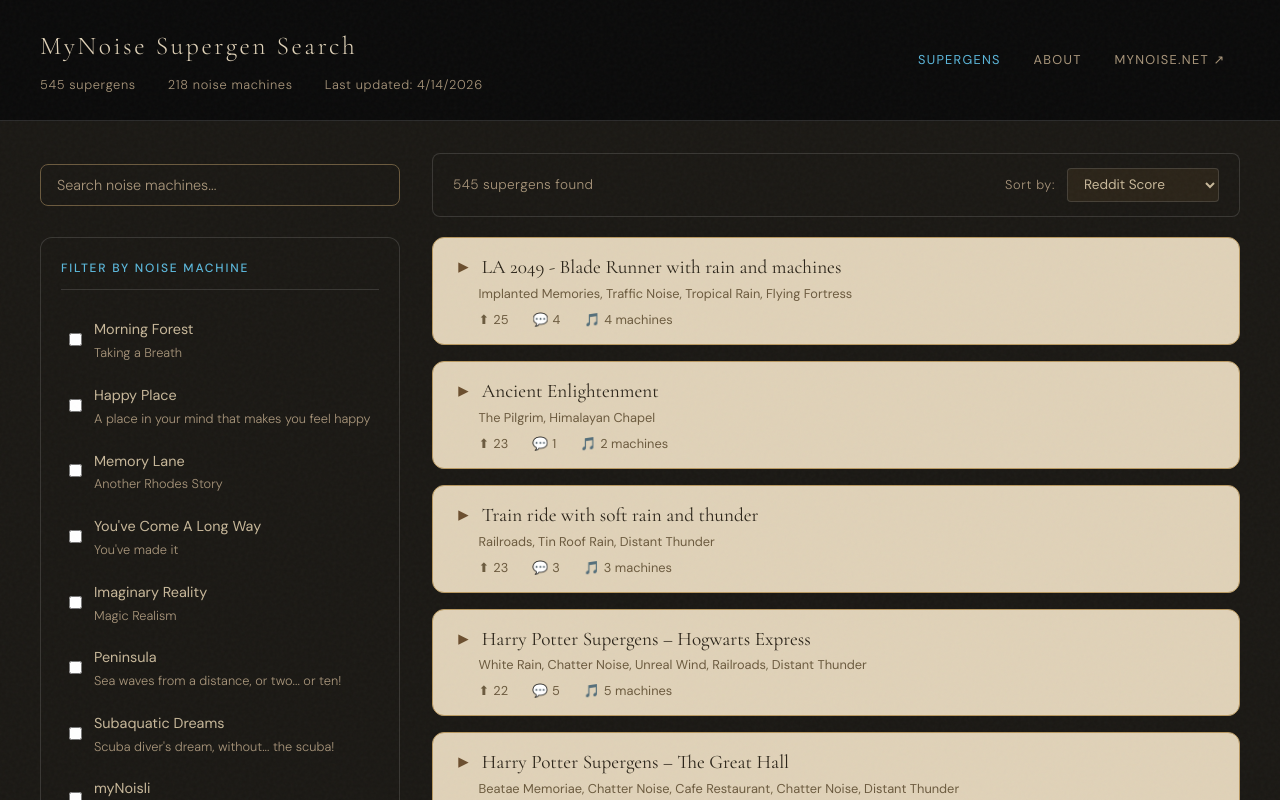
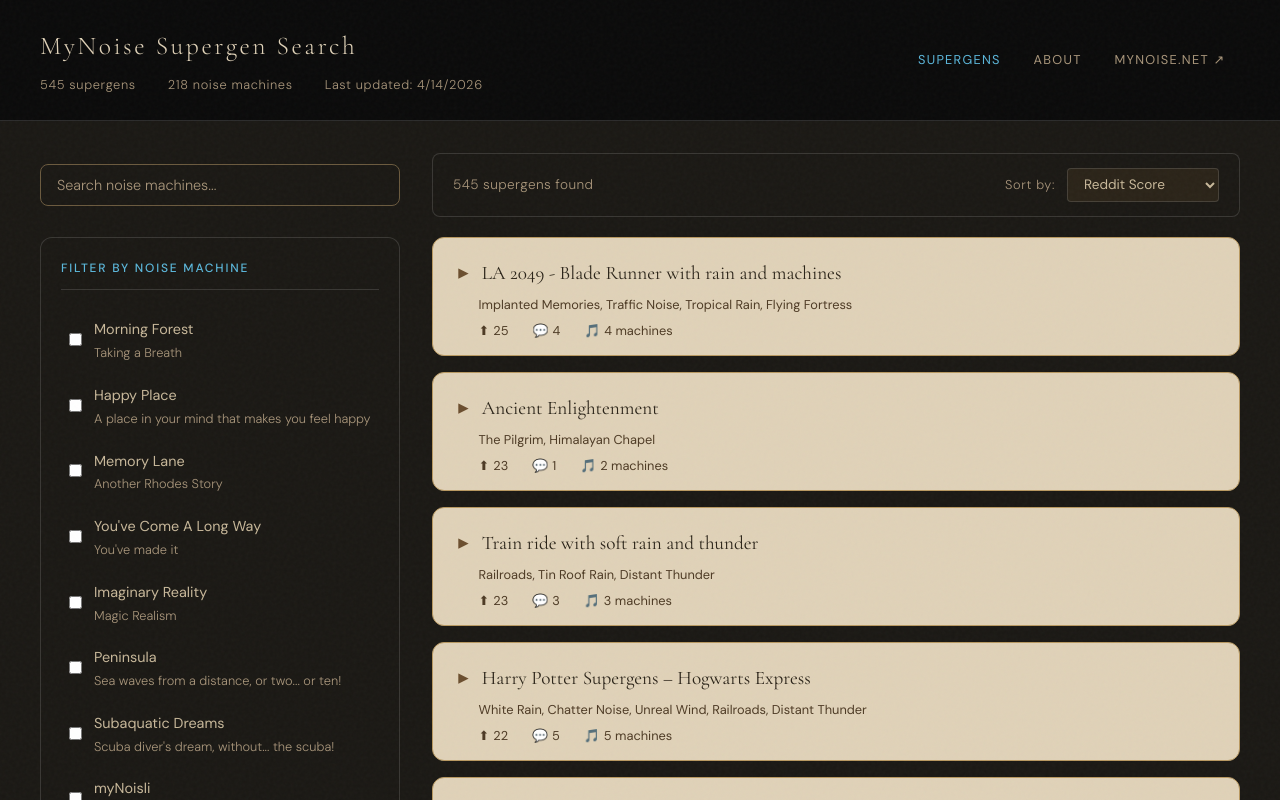
Before and after one commit to paranoidplastictree/supergens-webapp, a React (Vite) app: page / in a window 1280 px wide. Shown: the top 800 px of the page. Built offline with nearby package versions, Linux system fonts and the light colour scheme.

Commit message:
fix accessibility issues

```diff
--- a/index.html
+++ b/index.html
@@ -4,6 +4,7 @@
     <meta charset="UTF-8">
     <meta name="viewport" content="width=device-width, initial-scale=1.0">
     <title>MyNoise Supergen Search</title>
+    <meta name="description" content="Search and explore MyNoise supergens — community-created ambient noise presets shared on Reddit.">
     <link rel="icon" href="/favicon.ico" sizes="48x48">
     <link rel="icon" href="/favicon.svg" type="image/svg+xml">
     <link rel="icon" type="image/png" sizes="32x32" href="/favicon-32x32.png">
--- a/src/styles/App.css
+++ b/src/styles/App.css
@@ -25,7 +25,7 @@
   --card-bg-hover:  #ede8dc;
   --card-body-bg:   #ede8dc;
   --card-text:      var(--dark-warm);
-  --card-text-sub:  var(--fog-brown);
+  --card-text-sub:  #4d3a24;
   --card-text-muted: #6b4e2e;
   --card-border:    var(--fog-gold);
   --card-surface:   var(--fog-light);
@@ -252,7 +252,7 @@ body::before {
 
 .search-input {
   width: 100%;
-  padding: 0.7rem 2.5rem 0.7rem 1rem;
+  padding: 0.7rem 3rem 0.7rem 1rem;
   background: var(--bg-elevated);
   border: 1px solid var(--fog-brown);
   border-radius: 8px;
@@ -269,7 +269,7 @@ body::before {
 
 .clear-button {
   position: absolute;
-  right: 0.75rem;
+  right: 0;
   background: none;
   border: none;
   color: var(--text-muted);
@@ -277,7 +277,11 @@ body::before {
   font-size: 1.1rem;
   line-height: 1;
   padding: 0;
-  padding: 0.2rem;
+  min-width: 44px;
+  min-height: 44px;
+  display: flex;
+  align-items: center;
+  justify-content: center;
   transition: color 0.2s;
 }
 
@@ -319,6 +323,7 @@ body::before {
   color: var(--text-muted);
   border: 1px solid var(--border-soft);
   padding: 0.3rem 0.7rem;
+  min-height: 44px;
   border-radius: 4px;
   cursor: pointer;
   font-size: 0.75rem;
@@ -343,6 +348,7 @@ body::before {
   display: flex;
   align-items: center;
   padding: 0.6rem 0.5rem;
+  min-height: 44px;
   margin: 0.1rem 0;
   border-radius: 6px;
   cursor: pointer;
@@ -469,6 +475,7 @@ body::before {
 .card-header {
   width: 100%;
   padding: 1rem 1.25rem;
+  min-height: 44px;
   cursor: pointer;
   user-select: none;
   transition: background 0.2s;
@@ -526,6 +533,8 @@ body::before {
   color: var(--card-text);
   text-decoration: none;
   transition: color 0.2s;
+  display: inline-block;
+  padding: 0.35rem 0;
 }
 
 .card-title a:hover { color: var(--fog-brown); }
@@ -546,7 +555,7 @@ body::before {
 }
 
 .vote-count, .comment-count, .machine-count {
-  color: var(--fog-brown);
+  color: #4d3a24;
   display: inline-flex;
   align-items: center;
   gap: 0.25rem;
@@ -594,7 +603,7 @@ body::before {
 
 .position {
   font-weight: 500;
-  color: var(--fog-gold);
+  color: #7a5e20;
   margin-right: 0.5rem;
   min-width: 1.5rem;
   font-size: 0.8rem;
@@ -672,7 +681,7 @@ body::before {
 
 .load-more button {
   padding: 0.65rem 2rem;
-  background: var(--fog-brown);
+  background: #4d3a24;
   color: var(--pale-fog);
   border: none;
   border-radius: 6px;
```
